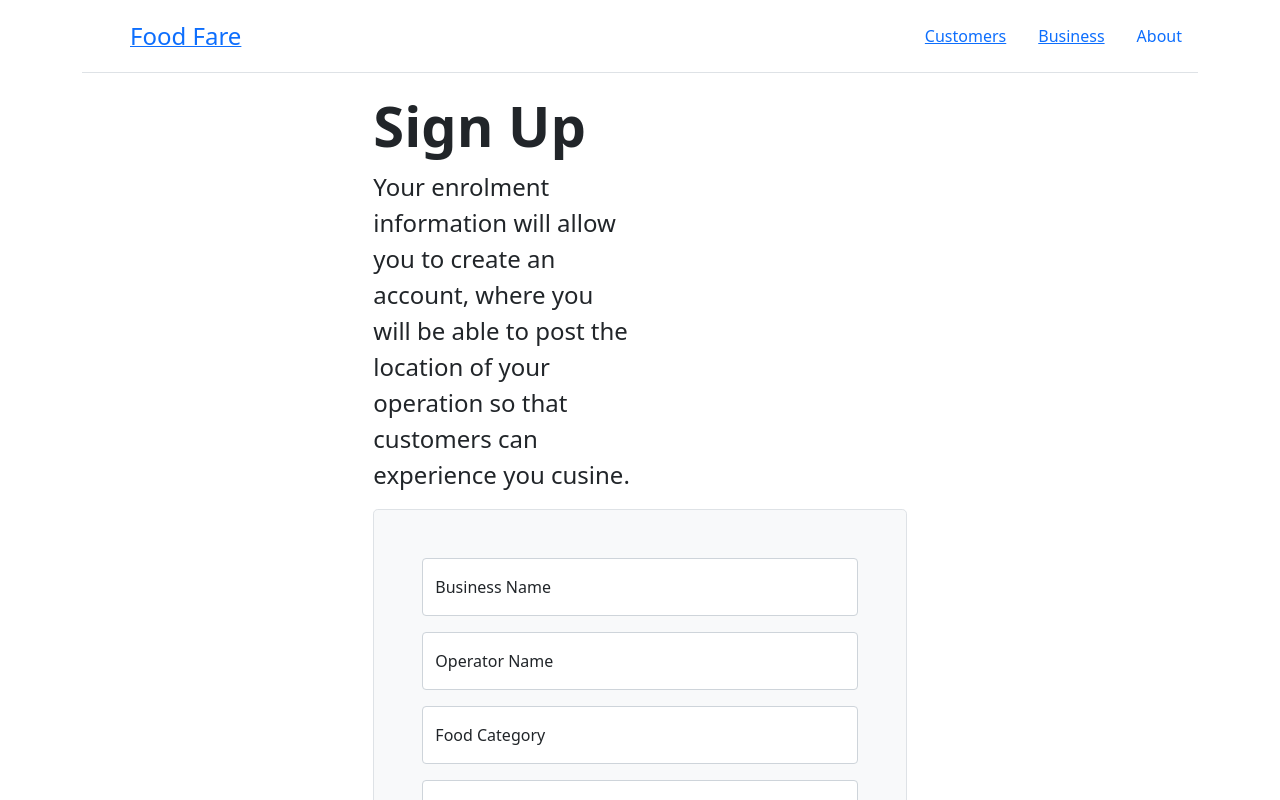
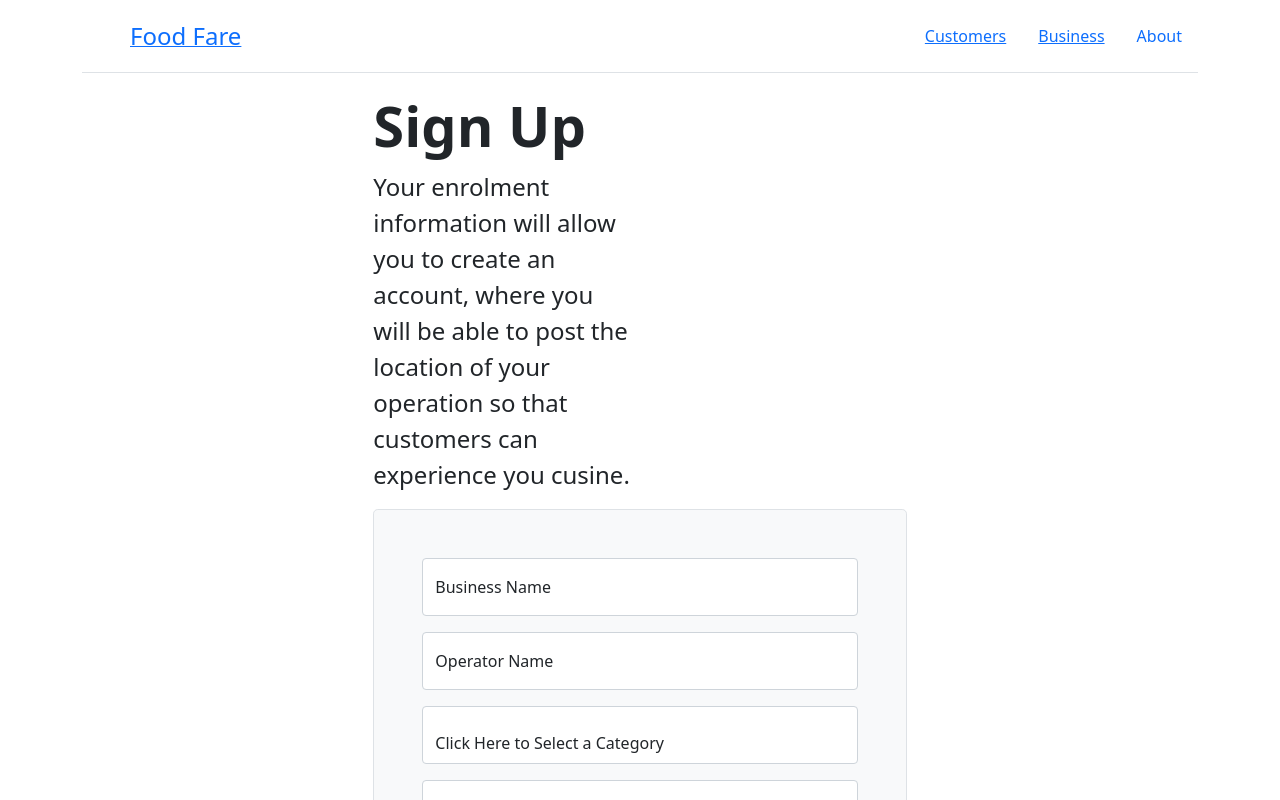
Before and after one commit to mgainer126/foodiofare, a React (Create React App) app in the folder client/: page /vendorSignUp in a window 1280 px wide. Shown: the top 800 px of the page. Built offline with nearby package versions, Linux system fonts and the light colour scheme; the HTML template or start-up script is replaced by a standard one.

Commit message:
vendor form is a drop box for categories and is sucessfully updating the database

```diff
--- a/client/src/components/VendorSignUpForm/VendorSignUpForm.jsx
+++ b/client/src/components/VendorSignUpForm/VendorSignUpForm.jsx
@@ -35,16 +35,53 @@ function VendorSignUpForm({ clickhandle }) {
             />
             <label htmlFor="floatingPassword">Operator Name</label>
           </div>
+
+          {/* <label htmlFor="category"></label>
+          <select
+            className="form-control"
+            id="foodcategory"
+
+            name="category"
+            placeholder="Food Category"
+          >
+            <option>Click Here to Select a Category</option>
+            <option>Barbecue</option>
+            <option>Chineese</option>
+            <option>Fries and Poutine</option>
+            <option>Fusion</option>
+            <option>Greek</option>
+            <option>Halal</option>
+            <option>Ice Cream</option>
+            <option>Jamacian</option>
+            <option>Mexican</option>
+            <option>Thai</option>
+            <option>Vegetarian</option>
+          </select> */}
+          {/* <label htmlFor="floatingPassword">Food Category</label> */}
           <div className="form-floating mb-3">
-            <input
-              type="text"
+            <select
               className="form-control"
               name="foodcategory"
               id="foodcategory"
               placeholder="Food Category"
-            />
-            <label htmlFor="floatingPassword">Food Category</label>
+            >
+              <option>Click Here to Select a Category</option>
+              <option>Barbecue</option>
+              <option>Chineese</option>
+              <option>Fries and Poutine</option>
+              <option>Fusion</option>
+              <option>Greek</option>
+              <option>Halal</option>
+              <option>Ice Cream</option>
+              <option>Jamacian</option>
+              <option>Mexican</option>
+              <option>Thai</option>
+              <option>Vegetarian</option>
+            </select>
+
+            <label htmlFor="floatingPassword"></label>
           </div>
+
           <div className="form-floating mb-3">
             <input
               type="text"
```
